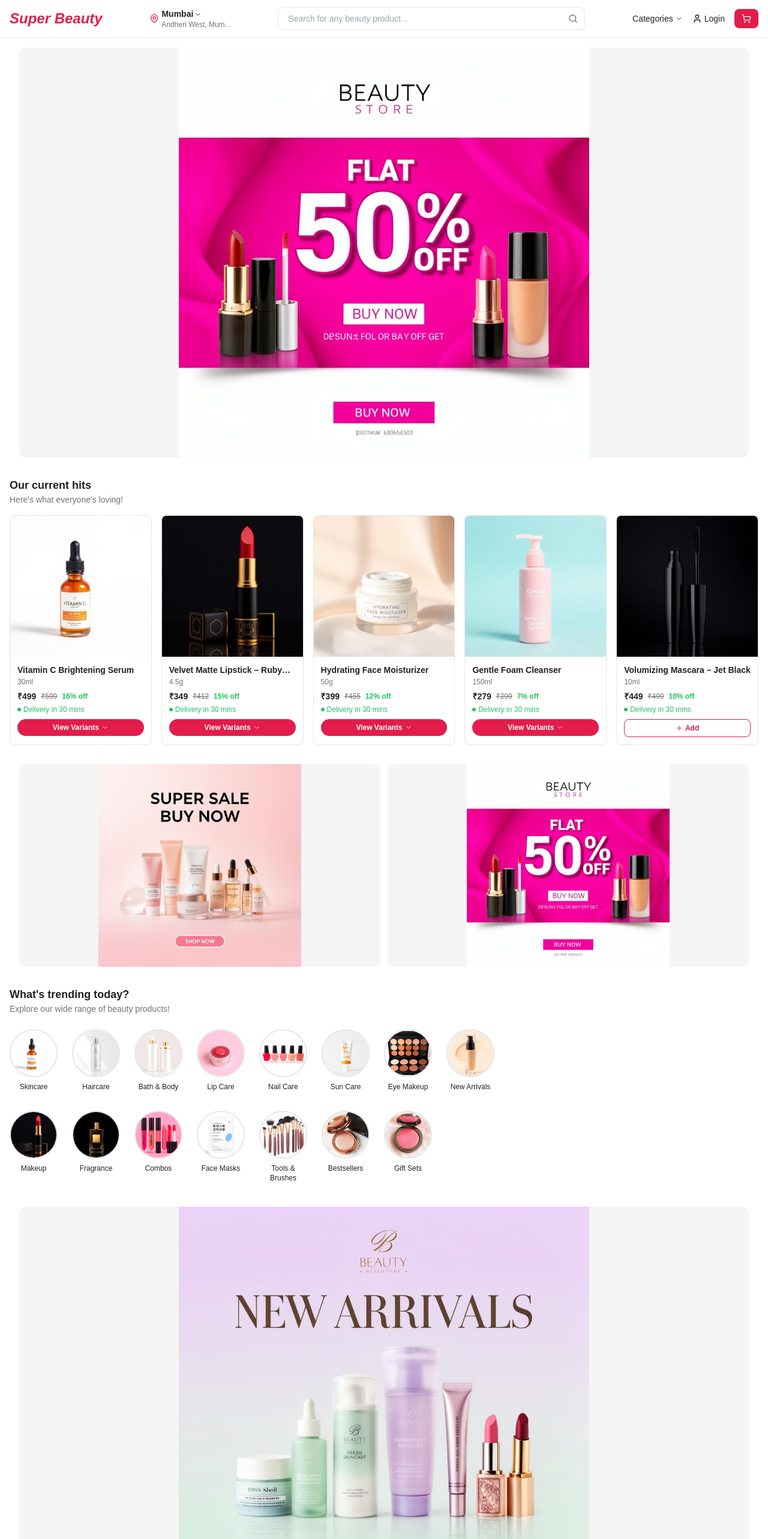
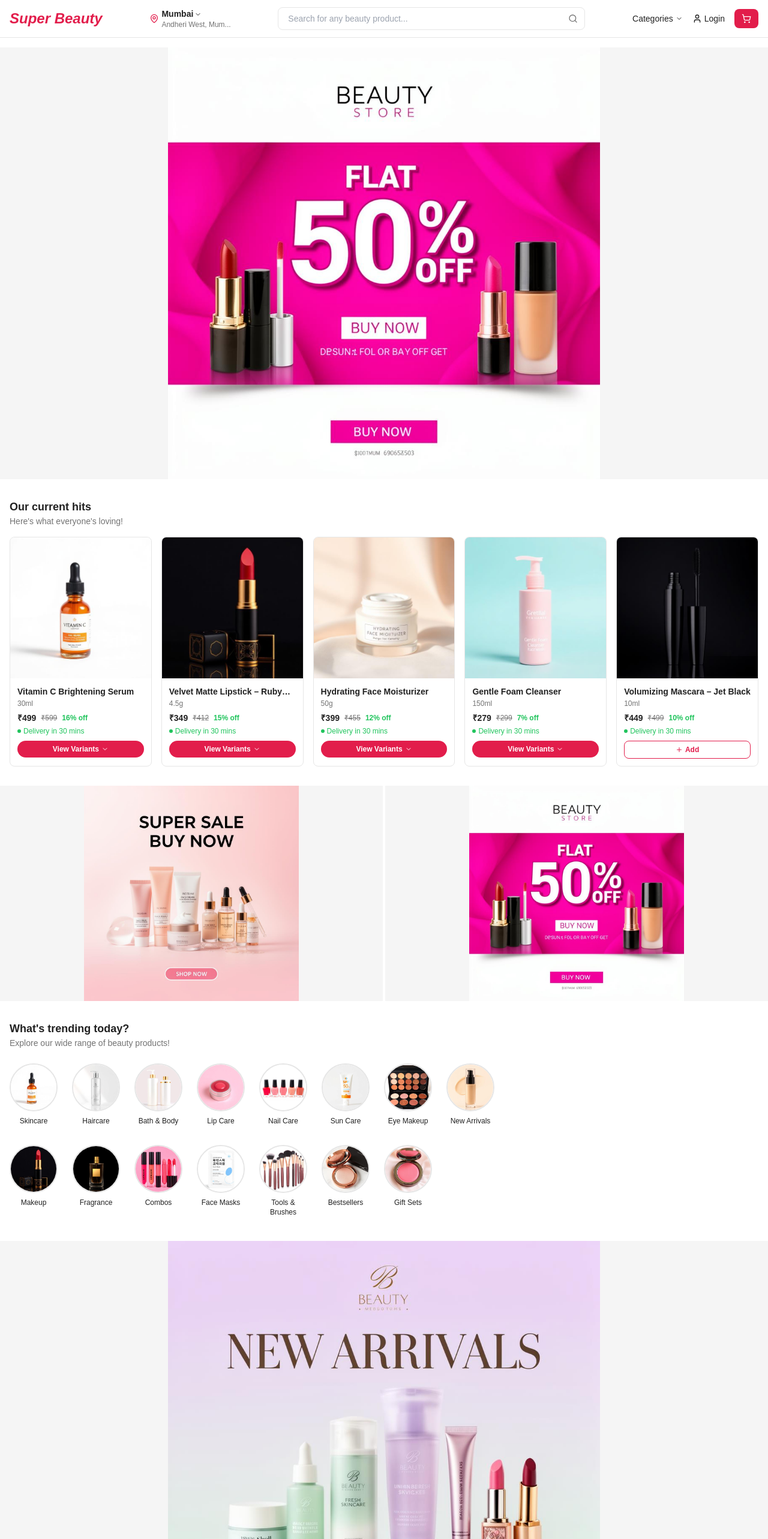
Before and after one commit to ajay-turningpoint-vapi/ecommerce-test-tp, a React (Vite) app: page / in a window 1280 px wide. Shown: the top 2566 px of the page at 60% size. Built offline with nearby package versions, Linux system fonts and the light colour scheme; the HTML template or start-up script is replaced by a standard one.

Commit message:
Banners keep 16:9 full width
Co-authored-by: ajay-turningpoint-vapi <158992190+ajay-turningpoint-vapi@users.noreply.github.com>

```diff
--- a/src/components/banners/BannerSlider.tsx
+++ b/src/components/banners/BannerSlider.tsx
@@ -18,7 +18,7 @@ const BannerSlider = ({ banners, autoPlay = true, interval = 3500, className = '
   }, [autoPlay, interval, banners.length]);
 
   return (
-    <div className={`relative rounded-xl overflow-hidden group bg-muted ${className}`}>
+    <div className={`relative overflow-hidden group bg-muted ${className}`}>
       <div className="flex transition-transform duration-500 ease-out" style={{ transform: `translateX(-${current * 100}%)` }}>
         {banners.map((b, i) => (
           <div key={i} className="w-full shrink-0 aspect-video bg-muted">
--- a/src/components/banners/DualBanner.tsx
+++ b/src/components/banners/DualBanner.tsx
@@ -7,7 +7,7 @@ interface DualBannerProps {
 }
 
 const DualBanner = ({ left, right, className = '' }: DualBannerProps) => (
-  <div className={`grid grid-cols-2 gap-3 ${className}`}>
+  <div className={`grid grid-cols-2 gap-1 ${className}`}>
     <PromoBanner image={left.image} title={left.title} subtitle={left.subtitle} link={left.link || '/'} variant="horizontal" />
     <PromoBanner image={right.image} title={right.title} subtitle={right.subtitle} link={right.link || '/'} variant="horizontal" />
   </div>
--- a/src/components/banners/PromoBanner.tsx
+++ b/src/components/banners/PromoBanner.tsx
@@ -15,7 +15,7 @@ interface PromoBannerProps {
 const PromoBanner = ({ image, title, subtitle, cta, link = '/', variant = 'horizontal', bgColor, className = '' }: PromoBannerProps) => {
   if (variant === 'full' && image) {
     return (
-      <Link to={link} className={`block rounded-xl overflow-hidden relative group bg-muted ${className}`}>
+      <Link to={link} className={`block overflow-hidden relative group bg-muted ${className}`}>
         <div className="aspect-video">
           <img src={image} alt={title} className="w-full h-full object-contain" loading="lazy" />
         </div>
@@ -37,8 +37,8 @@ const PromoBanner = ({ image, title, subtitle, cta, link = '/', variant = 'horiz
 
   if (variant === 'vertical' && image) {
     return (
-      <Link to={link} className={`block rounded-xl overflow-hidden bg-muted ${className}`}>
-        <div className="aspect-[9/16] sm:aspect-[3/4]">
+      <Link to={link} className={`block overflow-hidden bg-muted ${className}`}>
+        <div className="aspect-video">
           <img src={image} alt={title} className="w-full h-full object-contain" loading="lazy" />
         </div>
       </Link>
@@ -47,7 +47,7 @@ const PromoBanner = ({ image, title, subtitle, cta, link = '/', variant = 'horiz
 
   // horizontal (default)
   return (
-    <Link to={link} className={`block rounded-xl overflow-hidden bg-muted ${className}`}>
+    <Link to={link} className={`block overflow-hidden bg-muted ${className}`}>
       {image ? (
         <div className="aspect-video">
           <img src={image} alt={title} className="w-full h-full object-contain" loading="lazy" />
--- a/src/pages/Index.tsx
+++ b/src/pages/Index.tsx
@@ -30,7 +30,7 @@ const Index = () => {
       <Header />
 
       {/* Hero Slider */}
-      <section className="mx-4 mt-4 md:mx-8">
+      <section className="mt-4">
         {banners.length > 0 && <BannerSlider banners={banners} />}
       </section>
 
@@ -45,7 +45,7 @@ const Index = () => {
 
       {/* Dual Banner Row */}
       {banners.length >= 2 && (
-        <section className="mx-4 md:mx-8 mt-8">
+        <section className="mt-8">
           <DualBanner
             left={{ image: banners[0].image, title: banners[0].alt, subtitle: '', link: banners[0].link || '#' }}
             right={{ image: banners[1].image, title: banners[1].alt, subtitle: '', link: banners[1].link || '#' }}
@@ -73,7 +73,7 @@ const Index = () => {
 
       {/* Full-width Banner */}
       {banners.length >= 3 && (
-        <section className="mx-4 md:mx-8 mt-8">
+        <section className="mt-8">
           <PromoBanner image={banners[2].image} title={banners[2].alt} subtitle="" cta="Shop Now" variant="full" link={banners[2].link || '#'} />
         </section>
       )}
@@ -97,7 +97,7 @@ const Index = () => {
 
       {/* Bottom Banner */}
       {banners.length >= 6 && (
-        <section className="mx-4 md:mx-8 mt-8">
+        <section className="mt-8">
           <PromoBanner image={banners[banners.length - 1].image} title={banners[banners.length - 1].alt} variant="horizontal" link={banners[banners.length - 1].link || '#'} />
         </section>
       )}
```
